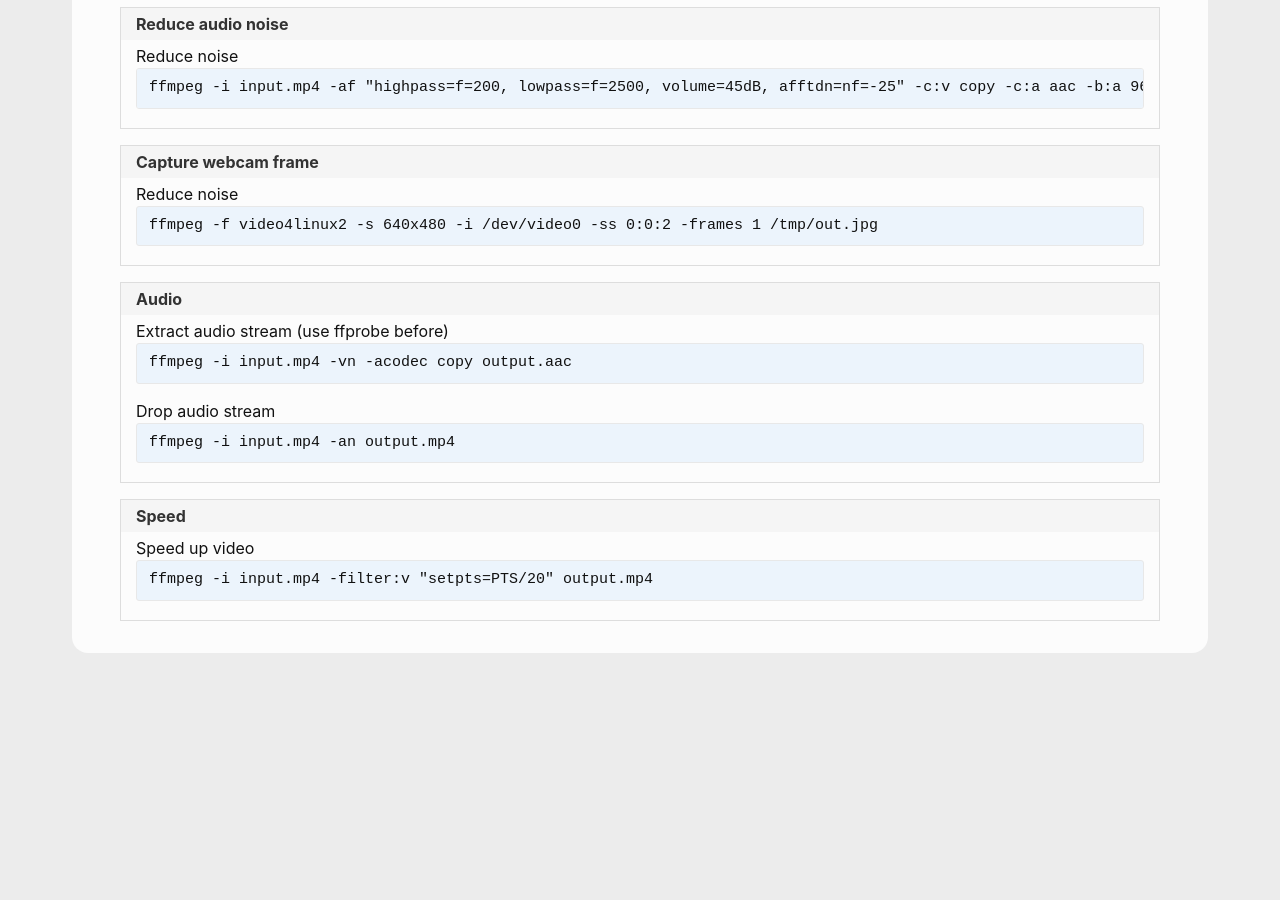
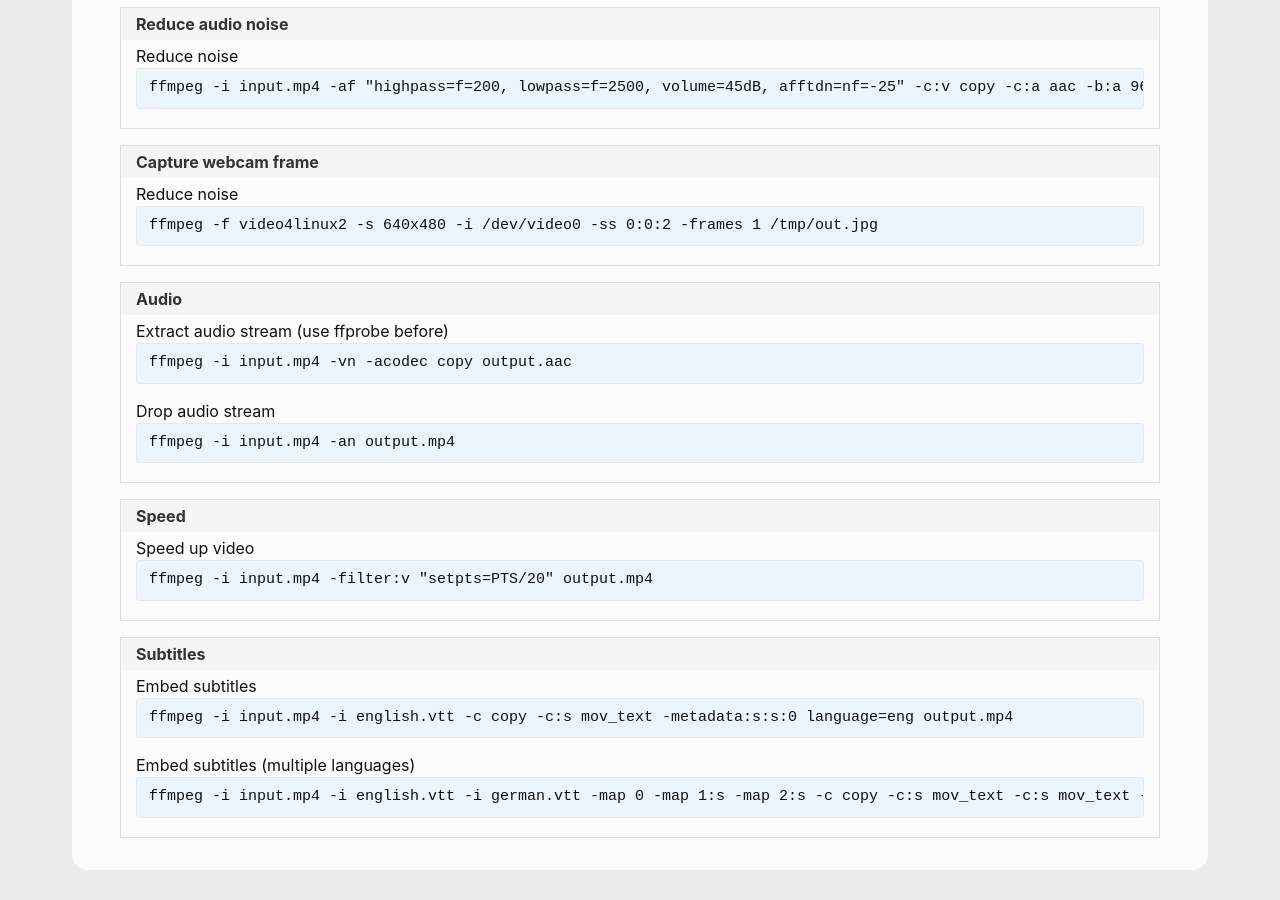
Before and after one commit to andreas-mausch/cheatsheets, a Jekyll site: the page built from _cheatsheets/ffmpeg.md, in a window 1280 px wide and 900 px high, scrolled down 1259 px. Built offline with Jekyll 4.4.1, drawn with Linux system fonts in a browser that asks for light colours; before the commit the page ends 1942 px from its top, so only the background shows below that.

Commit message:
ffmpeg subtitles

```diff
--- a/_cheatsheets/ffmpeg.md
+++ b/_cheatsheets/ffmpeg.md
@@ -36,4 +36,8 @@ section:
   - name: Speed
     commands:
       Speed up video: ffmpeg -i input.mp4 -filter:v "setpts=PTS/20" output.mp4
+  - name: Subtitles
+    commands:
+      Embed subtitles: ffmpeg -i input.mp4 -i english.vtt -c copy -c:s mov_text -metadata:s:s:0 language=eng output.mp4
+      Embed subtitles (multiple languages): ffmpeg -i input.mp4 -i english.vtt -i german.vtt -map 0 -map 1:s -map 2:s -c copy -c:s mov_text -c:s mov_text -metadata:s:s:0 language=eng -metadata:s:s:1 language=ger output.mp4
 ---
```
